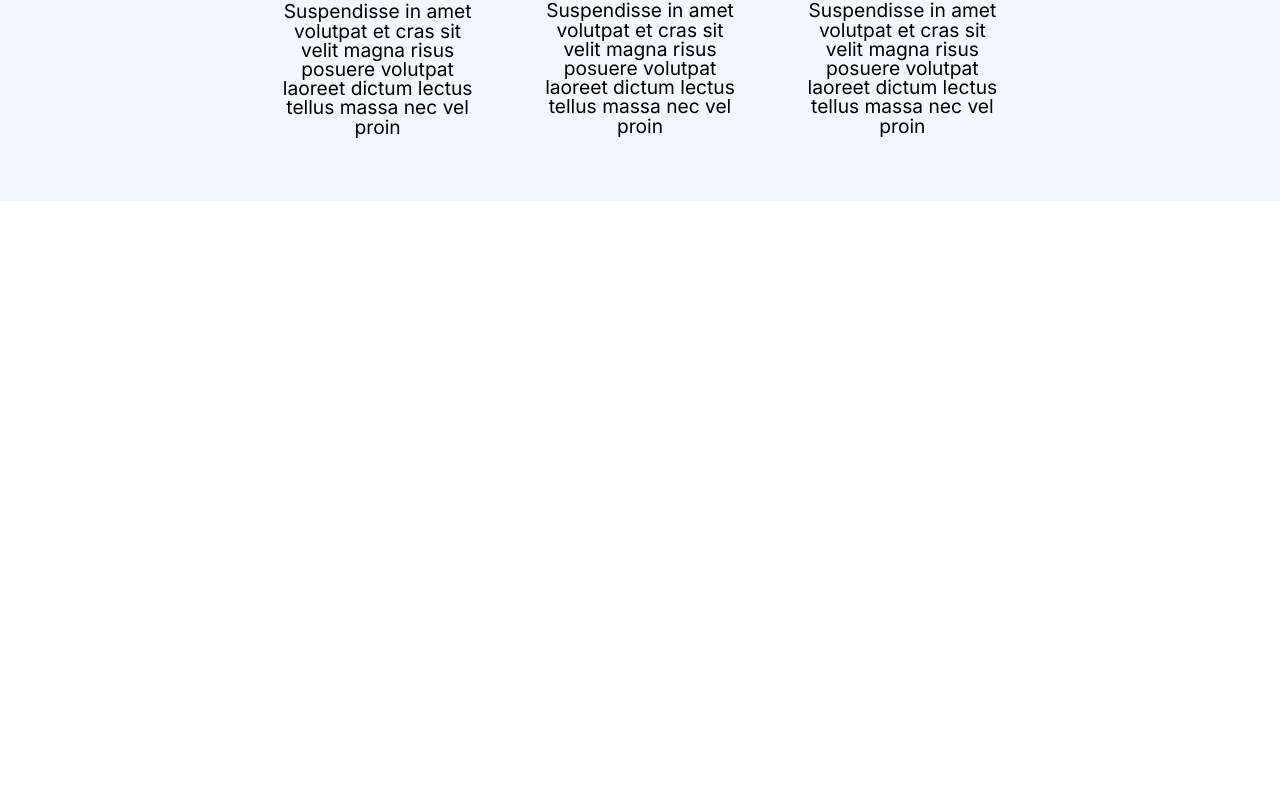
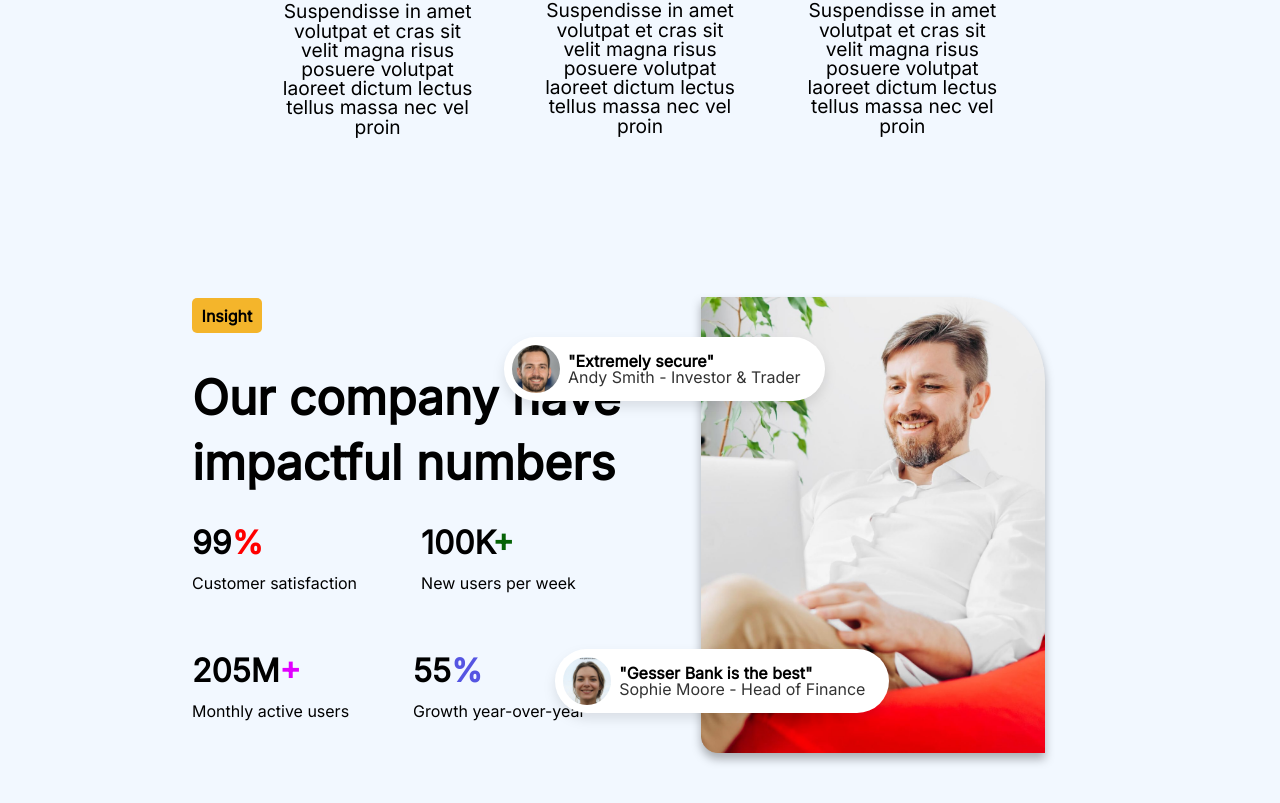
Before and after one commit to matheusgesser/gesser-bank, a React (Vite) app: page / in a window 1280 px wide. Shown: the part 3170-3973 px from the top of the page. Before the commit the page ends 3371 px from the top, so only its background shows below. Built offline with nearby package versions, Linux system fonts and the light colour scheme.

Commit message:
feat: add Insight section

```diff
--- a/src/App.jsx
+++ b/src/App.jsx
@@ -1,6 +1,6 @@
 import React from "react"
 import styled from "styled-components"
-import { Header, Hero, BrandSection, Features, Product, StartSteps } from "./components"
+import { Header, Hero, BrandSection, Features, Product, StartSteps, Insight } from "./components"
 
 export default function App() {
   return (
@@ -12,6 +12,7 @@ export default function App() {
         <Features />
         <Product />
         <StartSteps />
+        <Insight />
       </Main>
     </>
   )
--- /dev/null
+++ b/src/components/Insight/index.jsx
@@ -0,0 +1,59 @@
+import React from 'react'
+
+import { BackImage, TextContent, VisualContent, Wrapper, Comment, Card } from './styles'
+
+import InsightPic from '../../assets/stats.png'
+
+import PersonOnePic from '../../assets/person2.jpg'
+import PersonTwoPic from '../../assets/person1.jpg'
+
+export default function Insight() {
+  return (
+    <>
+      <Wrapper>
+        <TextContent>
+          <span>Insight</span>
+          <h2>Our company have
+            impactful numbers</h2>
+          <section>
+            <Card>
+              <h3>99</h3>
+              <p>Customer satisfaction</p>
+            </Card>
+            <Card>
+              <h3>100K</h3>
+              <p>New users per week</p>
+            </Card>
+          </section>
+          <section>
+            <Card>
+              <h3>205M</h3>
+              <p>Monthly active users</p>
+            </Card>
+            <Card>
+              <h3>55</h3>
+              <p>Growth year-over-year</p>
+            </Card>
+          </section>
+        </TextContent>
+        <VisualContent>
+          <BackImage src={InsightPic} />
+          <Comment style={{ left: '-12vw', top: '40px' }}>
+            <img src={PersonOnePic} />
+            <section>
+              <strong>"Extremely secure"</strong>
+              <p>Andy Smith - Investor & Trader</p>
+            </section>
+          </Comment>
+          <Comment style={{ left: '-8vw', bottom: '40px' }}>
+            <img src={PersonTwoPic} />
+            <section>
+              <strong>"Gesser Bank is the best"</strong>
+              <p>Sophie Moore - Head of Finance</p>
+            </section>
+          </Comment>
+        </VisualContent>
+      </Wrapper>
+    </>
+  )
+}
--- /dev/null
+++ b/src/components/Insight/styles.jsx
@@ -0,0 +1,137 @@
+import styled from "styled-components"
+
+export const Wrapper = styled.section`
+  width: 100%;
+  display: flex;
+  align-items: center;
+  justify-content: center;
+  padding: 6rem 12rem;
+  @media (max-width:1200px) {
+    flex-direction: column;
+    gap: 3rem;
+    padding: 4rem 2rem;
+  }
+`
+
+export const VisualContent = styled.section`
+  display: flex;
+  align-items: center;
+  justify-content: center;
+  width: 50rem;
+  position: relative;
+  @media (max-width:700px) {
+    width: 100%;
+    margin: 0;
+  }
+`
+
+export const BackImage = styled.img`
+  width: 80%;
+  filter: drop-shadow(0px 6px 5px rgba(0, 0, 0, 0.3));
+  @media (max-width:700px) {
+    width: 100%;
+    padding: 0;
+  }
+`
+
+export const Comment = styled.aside`
+  display: flex;
+  gap: 0.5rem;
+  align-items: center;
+  position: absolute;
+  background: #fff;
+  padding: 0.5rem;
+  padding-right: 1.5rem;
+  border-radius: 166px;
+  filter: drop-shadow(0px 6px 6px rgba(0, 0, 0, 0.1));
+
+  & img {
+    width: 3rem;
+    border-radius: 50%;
+  }
+  & section {
+    display: flex;
+    flex-direction: column;
+  }
+  & strong {
+    font-weight: 600;
+  }
+  & p {
+    opacity: 0.8;
+  }
+  @media (max-width:700px) {
+    display: none;
+  }
+`
+
+export const TextContent = styled.section`
+  display: flex;
+  flex-direction: column;
+  & span {
+    font-weight: bold;
+    background: #F4B52B;
+    border-radius: 5px;
+    color: #000;
+    padding: .6rem;
+    display: inline-block;
+    width: fit-content;
+    margin-bottom: 2rem;
+  }
+  & h2 {
+    font-size: 3rem;
+    line-height: 65px;
+    font-weight: 600;
+  }
+  & > p {
+    margin-bottom: 4rem;
+    word-break: break-all;
+  }
+  & > section {
+    display: inline-flex;
+    width: 100%;
+    align-items: center;
+    gap: 4rem;
+    margin: 2rem auto;
+    align-items: center;
+  }
+  & > section svg {
+    font-size: 2.5rem;
+  }
+  & > section > section {
+    display: flex;
+    flex-direction: column;
+    gap: 1rem;
+  }
+  & h3 {
+    font-weight: 800;
+    font-size: 1.3rem;
+  }
+  & > section:first-of-type section:first-child h3::after {
+    content: '%';
+    color: #ff0000;
+  }
+  & > section:first-of-type section:last-child h3::after {
+    content: '+';
+    color: #066306;
+  }
+  & > section:last-of-type section:first-child h3::after {
+    content: '+';
+    color: #e100ff;
+  }
+  & > section:last-of-type section:last-child h3::after {
+    content: '%';
+    color: #5555e2;
+  }
+  @media (max-width:1200px) {
+    & section {
+      justify-content: center;
+    }
+  }
+`
+
+export const Card = styled.section`
+  & h3 {
+    font-size: 2rem;
+    position: relative;
+  }
+`
--- a/src/components/index.js
+++ b/src/components/index.js
@@ -4,3 +4,4 @@ export { default as BrandSection } from './BrandSection'
 export { default as Features } from './Features'
 export { default as Product } from './Product'
 export { default as StartSteps } from './StartSteps'
+export { default as Insight } from './Insight'
```
